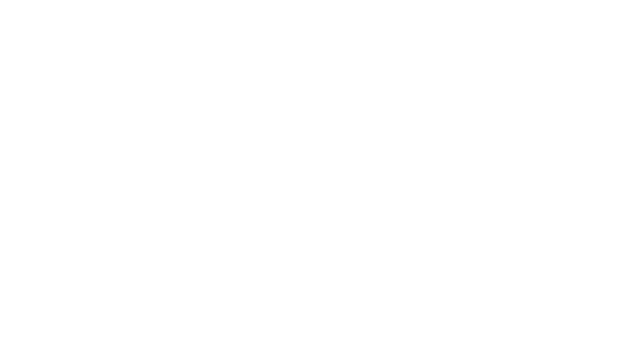
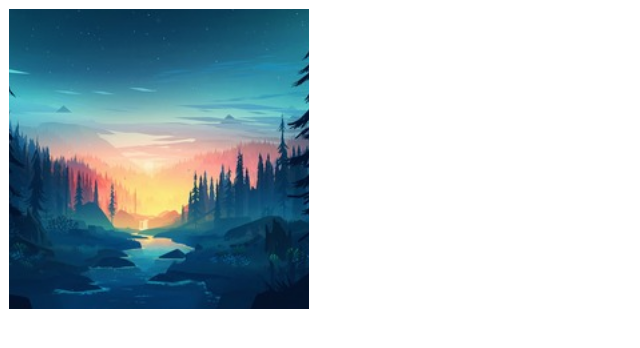
Before and after one commit to js-tasks-ru/htmlcss-20240412_daria-kolenchenko, a website: page 06-lection4/03-srcset/index.html in a window 1280 px wide. Shown: the whole page, without its empty margins (0-640 px from the left). Drawn offline with Linux system fonts and the light colour scheme.

Commit message:
start dz6-srcset

```diff
--- a/06-lection4/03-srcset/index.html
+++ b/06-lection4/03-srcset/index.html
@@ -5,6 +5,13 @@
         <link rel="stylesheet" href="./srcset.css">
     </head>
     <body>
-
+        <div class="srcset">
+            <img
+                src="../03-srcset/public/forest_400.jpg"
+                alt="beautiful morning forest"
+                class="srcset__img"
+                srcset="../03-srcset/public/forest_400.jpg 1x
+                        ../03-srcset/public/forest_768.jpg 2x">
+        </div>
     </body>
 </html>
--- a/06-lection4/03-srcset/srcset.css
+++ b/06-lection4/03-srcset/srcset.css
@@ -0,0 +1,11 @@
+.srcset {
+    width: 300px;
+    height: 300px;
+    border: 1px solid transparent;
+}
+
+.srcset__img {
+    height: 100%;
+    width: 100%;
+    object-fit: cover;
+}
```
